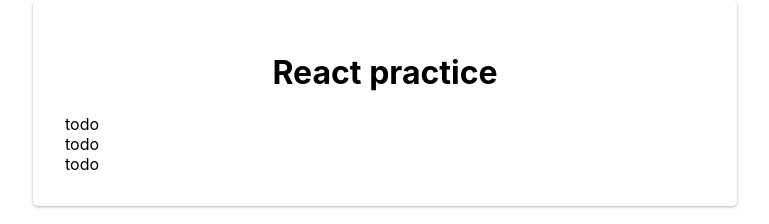
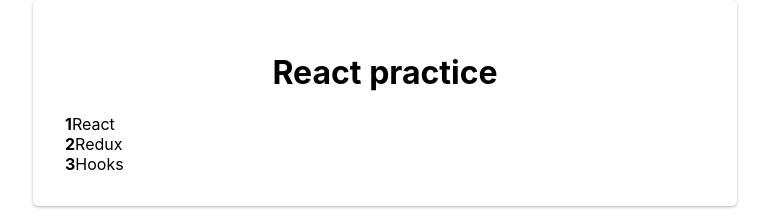
Before and after one commit to iagunov/react-practice, a React (Create React App) app: page / in a window 1280 px wide. Shown: the top 224 px of the page, without its empty margins (255-1024 px from the left). Built offline with nearby package versions, Linux system fonts and the light colour scheme.

Commit message:
PropTypes

```diff
--- a/package.json
+++ b/package.json
@@ -6,6 +6,7 @@
     "@testing-library/jest-dom": "^4.2.4",
     "@testing-library/react": "^9.5.0",
     "@testing-library/user-event": "^7.2.1",
+    "prop-types": "^15.7.2",
     "react": "^16.13.1",
     "react-dom": "^16.13.1",
     "react-scripts": "3.4.3"
--- a/src/App.js
+++ b/src/App.js
@@ -2,11 +2,17 @@
 import TodoList from './Todo/TodoList'
 
 function App() {
+  const todos = [
+    {id: 1, completed: false, title: 'React'},
+    {id: 2, completed: false, title: 'Redux'},
+    {id: 3, completed: false, title: 'Hooks'}
+  ]
+
   return (
       <div className="wrapper">
         <h1>React practice</h1>
 
-        <TodoList />
+        <TodoList todos={todos} />
 
       </div>
   );
--- a/src/Todo/TodoItem.js
+++ b/src/Todo/TodoItem.js
@@ -1,7 +1,18 @@
 import React from 'react'
+import PropTypes from 'prop-types'
 
-export default function TodoItem() {
+function TodoItem({ todo, index }) {
     return (
-        <li>todo</li>
+        <li>
+            <strong>{ index + 1 }</strong>
+            { todo.title }
+        </li>
     )
 }
+
+TodoItem.propTypes = {
+    todo: PropTypes.object.isRequired,
+    index: PropTypes.number
+}
+
+export default TodoItem
--- a/src/Todo/TodoList.js
+++ b/src/Todo/TodoList.js
@@ -1,12 +1,19 @@
 import React from 'react'
+import PropTypes from 'prop-types'
 import TodoItem from './TodoItem'
 
-export default function TodoList() {
+function TodoList(props) {
     return (
         <ul>
-            <TodoItem/>
-            <TodoItem/>
-            <TodoItem/>
+            { props.todos.map((todo, index) => {
+                return <TodoItem todo={todo} key={todo.id} index={index} />
+            }) }
         </ul>
     )
 }
+
+TodoList.propTypes = {
+    todos: PropTypes.arrayOf(PropTypes.object).isRequired
+}
+
+export default TodoList
```
